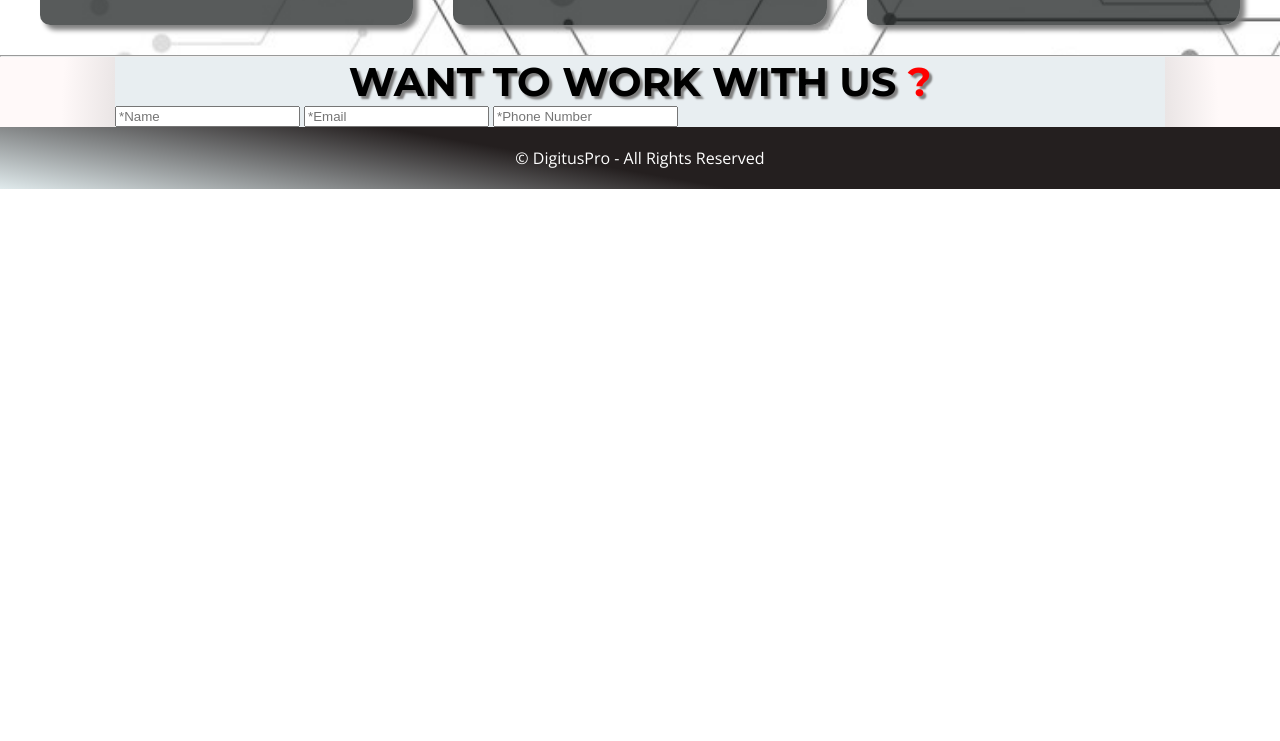
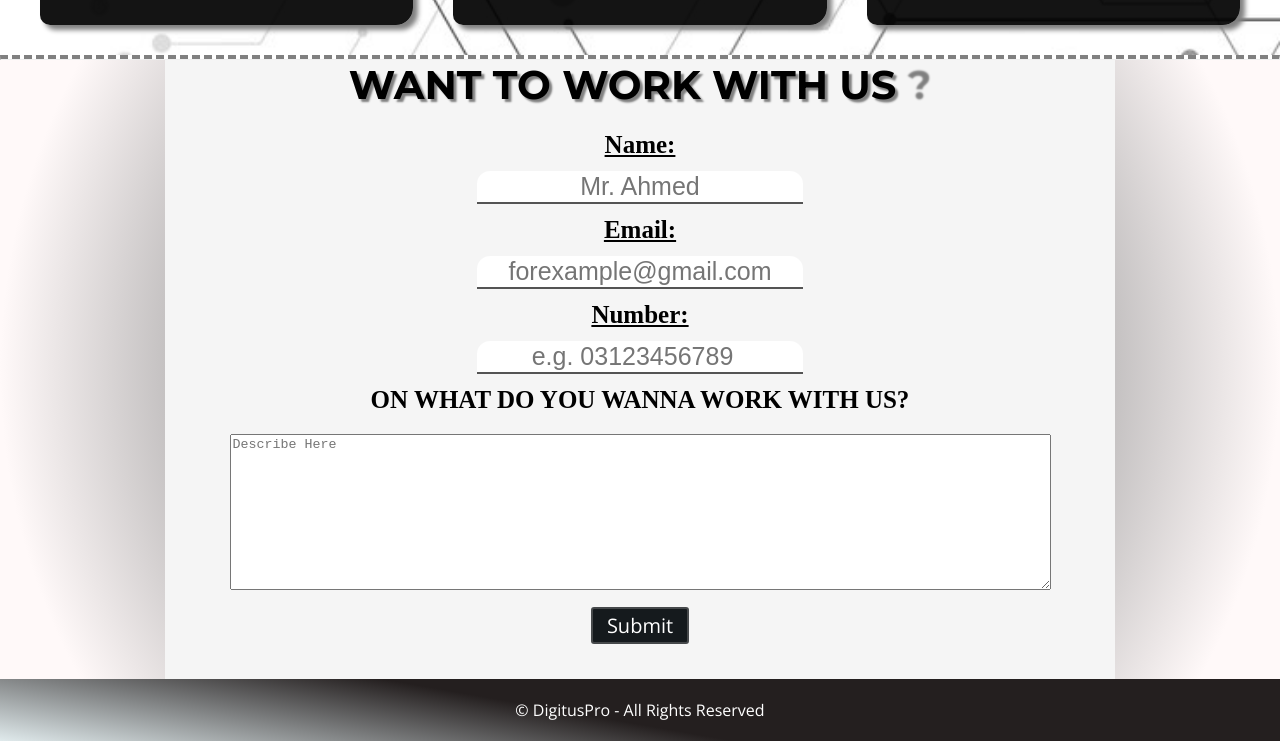
Before and after one commit to criteria-unmatched/New-code, a plain HTML site: page index.html in a window 1280 px wide. Shown: the part 508-1249 px from the top of the page. Before the commit the page ends 800 px from the top, so only its background shows below. Drawn offline with nearby package versions, Linux system fonts and the light colour scheme.

Commit message:
Form Made

```diff
--- a/css/style.css
+++ b/css/style.css
@@ -32,7 +32,8 @@ h6 {
 
 li,
 a,
-p {
+p,
+.btn {
     font-family: var(--para-font);
 }
 
@@ -42,9 +43,9 @@ p {
 }
 
 .wrapper-form {
-    max-width: 1050px;
+    max-width: 950px;
     margin: 0 auto;
-    background-color: #e8eef1;
+    background-color: rgb(245 245 245);
 }
 
 /**
@@ -131,7 +132,7 @@ header #site-navigation ul li a:hover {
 
 .box-section .container_box .box {
     width: 100%;
-    background-color: #151818b5;
+    background-color: #000000eb;
     border-radius: 17px 79px 17px 10px;
     padding: 28px 34px;
     box-shadow: grey 5px 5px 5px;
@@ -143,7 +144,8 @@ header #site-navigation ul li a:hover {
     border-bottom: 2px solid rgb(131, 164, 131);
     border-radius: 8px;
     font-size: 32px;
-    color: #000000;
+    color: #ffffff;
+    text-shadow: grey 3px 3px 3px;
 }
 
 .box-section .container_box .box p {
@@ -154,6 +156,7 @@ header #site-navigation ul li a:hover {
 
 hr {
     margin: 0;
+    border-top: 4px dashed grey;
 }
 
 /*-  3.0 - Section(Form Section)
@@ -169,6 +172,7 @@ hr {
 -------------------------- */
 
 .form-section h2 {
+
     text-align: center;
     font-size: 40px;
     text-transform: uppercase;
@@ -176,13 +180,61 @@ hr {
 }
 
 .form-section h2 .q-mark {
-    color: red;
+    color: rgba(0, 0, 0, 0);
+    text-shadow: grey 0px 0px 2px;
 }
 
 /*-  --3.2 - Form
 -------------------------- */
 
+.container_form {
+    text-align: center;
+    padding: 22px 0;
+}
 
+.form-group label {
+    font-size: 25px;
+    font-weight: 600;
+    text-decoration: underline;
+    margin-bottom: 10px;
+}
+
+.form-group .textarea-label label{
+    text-decoration: none;
+    text-transform: uppercase;
+    font-weight: 700;
+}
+
+.form-group input {
+    display: block;
+    text-align: center;
+    margin: 12px auto;
+    font-size: 25px;
+    border-radius: 13px 13px 0px 0px;
+    border-width: 0px 0px 2px 0px;
+    border-color: #000000;
+}
+
+.form-group textarea {
+    margin-top: 20px;
+}
+
+.btn {
+    margin: 13px 5px;
+    padding: 3px 14px;
+    color: white;
+    background-color: #151a1d;
+    border: 2px solid #80808075;
+    border-radius: 3px;
+    font-size: 20px;
+    cursor: pointer;
+}
+
+.btn:hover {
+    background-color: #80808075;
+    border: 3px solid #151a1d;
+    border-radius: 4px;
+}
 
 /*- 4.0 - Footer
 -------------------------- */
--- a/index.html
+++ b/index.html
@@ -5,7 +5,7 @@
     <meta charset="UTF-8">
     <meta name="viewport" content="width=device-width, initial-scale=1.0">
     <link rel="stylesheet" href="css/style.css">
-    <title>DigitusPro &reg;</title>
+    <title>DigitusPro &reg; | A Creative Digital Agency</title>
     <link rel="icon" href="images/favicon.png">
 </head>
 
@@ -13,7 +13,7 @@
     <!-- Header -->
     <header>
         <div class="wrapper">
-            <h1>A Creative Digital Agency</h1>
+            <h1>DigitusPro &reg; | A Creative Digital Agency</h1>
             <nav id="site-navigation">
                 <ul>
                     <li>
@@ -74,19 +74,44 @@
     <hr>
     <!-- Section-2 -->
     <section class="form-section">
+
         <div class="wrapper-form">
+
             <h2>Want to work with us <span class="q-mark">?</span></h2>
+
             <div class="container_form">
-                <form action="noaction.php">
-                    <input type="text" name="name" placeholder="*Name">
-                    <input type="email" name="email" placeholder="*Email">
-                    <input type="number" name="number" placeholder="*Phone Number">
+
+                <form action="noaction.php" target="_blank">
+
+                    <div class="form-group">
+                        <label for="text">Name:</label>
+                        <input type="text" name="" placeholder="Mr. Ahmed" required>
+                    </div>
+                    <div class="form-group">
+                        <label for="email">Email:</label>
+                        <input type="email" name="" placeholder="forexample@gmail.com" required>
+                    </div>
+                    <div class="form-group">
+                        <label for="number">Number:</label>
+                        <input type="number" name="" placeholder="e.g. 03123456789" required>
+                    </div>
+                    <div class="form-group">
+                        <div class="textarea-label">
+                            <label for="">On what do you wanna work with us?</label>
+                        </div>
+                        <textarea name="description" placeholder="Describe Here" rows="10" cols="100"
+                            required></textarea>
+                    </div>
+
+                    <button class="btn">Submit</button>
+
                 </form>
 
             </div>
 
+
         </div>
-    </section-2>
+    </section>
 
     <!-- footer -->
     <footer>
```
